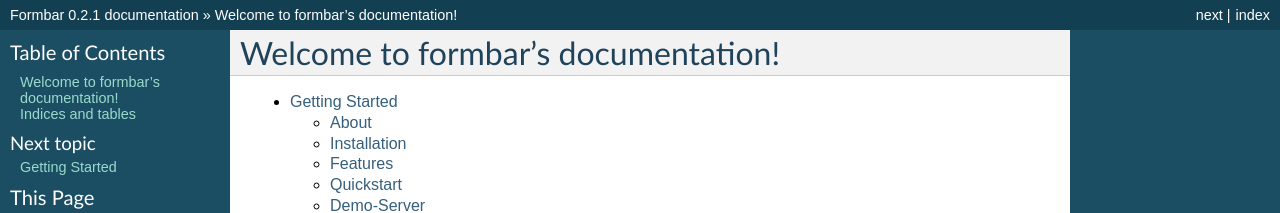
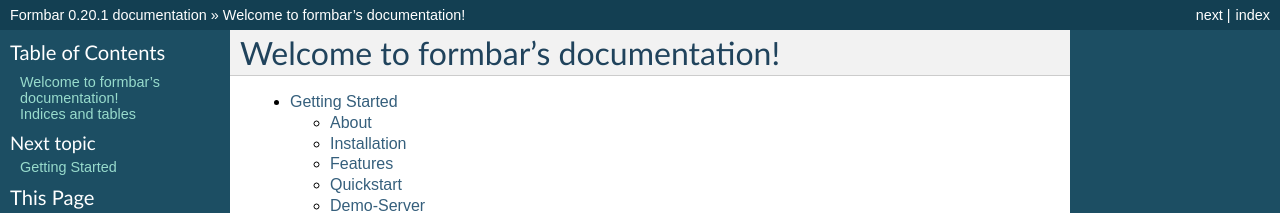
Before and after one commit to ringo-framework/formbar, a Sphinx documentation site: the page built from docs/source/index.rst, in a window 1280 px wide and 900 px high. Shown: the top 213 px of the window. Built offline with Sphinx 7.4.7, drawn with Linux system fonts in a browser that asks for light colours; formulas are drawn with MathJax 3; some of the changed text lies outside the part shown.

Commit message:
Set version to 0.20.1

```diff
--- a/docs/source/conf.py
+++ b/docs/source/conf.py
@@ -48,9 +48,9 @@
 # built documents.
 #
 # The short X.Y version.
-version = '0.2.1'
+version = '0.20.1'
 # The full version, including alpha/beta/rc tags.
-release = '0.2.1'
+release = '0.20.1'
 
 # The language for content autogenerated by Sphinx. Refer to documentation
 # for a list of supported languages.
--- a/setup.py
+++ b/setup.py
@@ -2,7 +2,7 @@
 import multiprocessing
 import sys, os
 
-version = '0.2.1'
+version = '0.20.1'
 
 setup(name='formbar',
     version=version,
```
